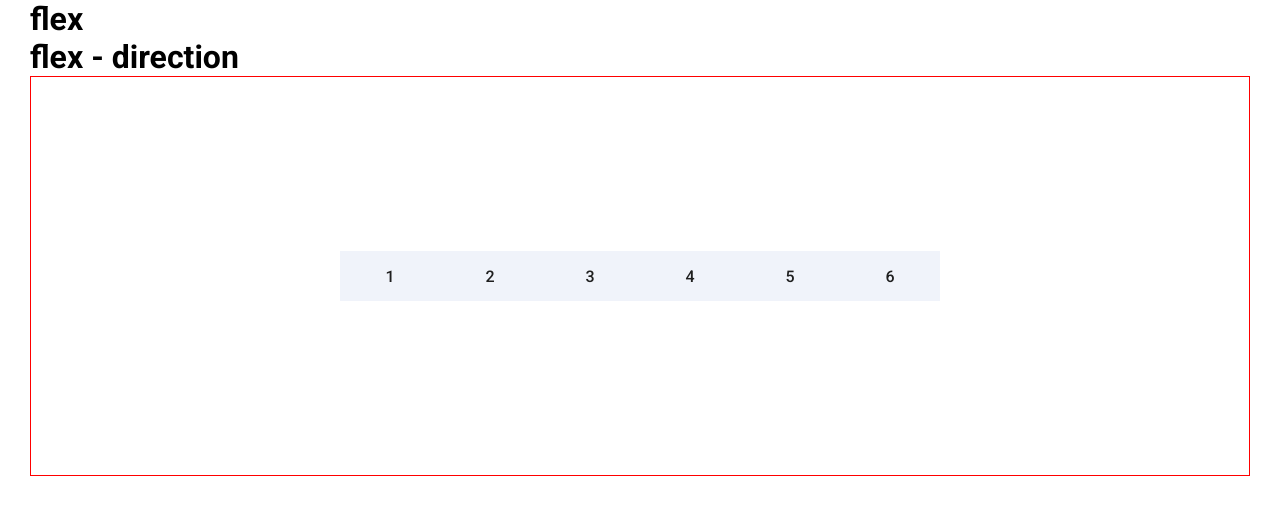
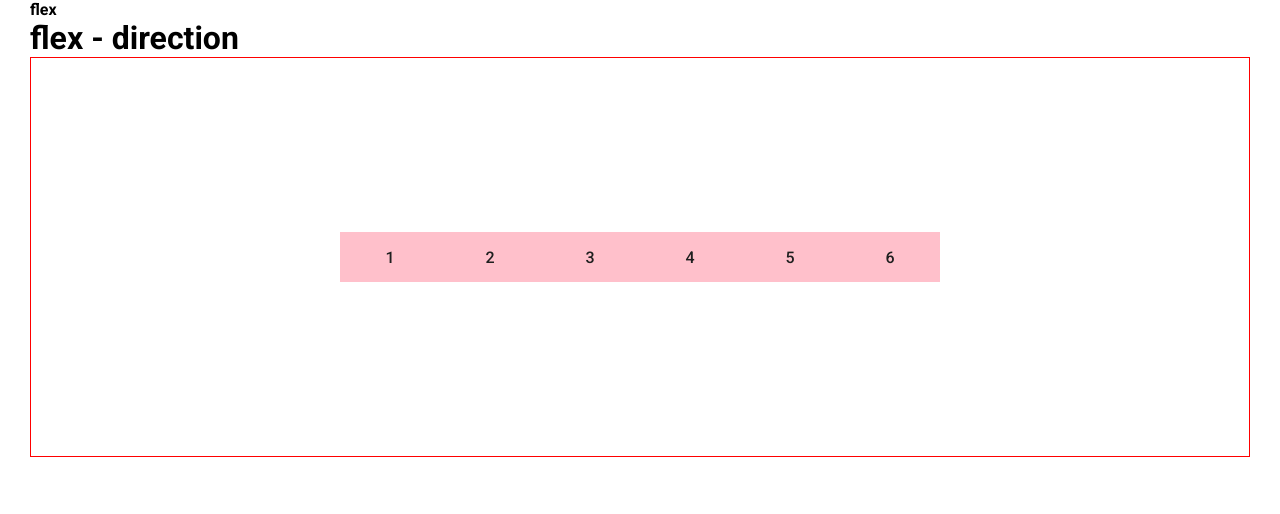
Before and after one commit to volta2016/flex, a plain HTML site: page flex/index.html in a window 1280 px wide. Drawn offline with Linux system fonts and the light colour scheme.

Commit message:
taller update00

```diff
--- a/flex/css/style.css
+++ b/flex/css/style.css
@@ -10,7 +10,7 @@
     --blueOne: #1990f8;
     --blueTwo: hsl(203, 89%, 53%);
     --yellow:  hsl(37, 97%, 70%);
-    --pink: hsl(329, 70%, 58%);
+    --pink:pink;
     --red: hsl(348, 97%, 39%);
     --black: #1f1f1f;
     --gray: #5f616d;
@@ -23,6 +23,10 @@
 }
 body {
     font-family: 'Roboto', sans-serif;
+}
+
+.title {
+    font-size: var(--m);
 }
 
 .wrapper {
@@ -42,7 +46,7 @@ body {
 .flex-items {
     width: 100px;
     padding: 1rem;
-    background-color: var(--grayf);
+    background-color: var(--pink);
     height: 50px;
     color: var(--black);
     font-size: var(--m);
--- a/flex/index.html
+++ b/flex/index.html
@@ -9,7 +9,7 @@
 </head>
 <body>
     <div class="wrapper">
-        <h1>flex</h1>
+        <h1 class="title">flex</h1>
         <h1>flex - direction</h1>
         <span id="description"> flex-direction: row | row-reverse | column | column-reverse;</span>
         <div class="container">
@@ -25,8 +25,6 @@
             <div class="flex-items">10</div>
             <div class="flex-items">11</div>
             <div class="flex-items">12</div> -->
-
-
         </div>
     </div>
     <script>
```
